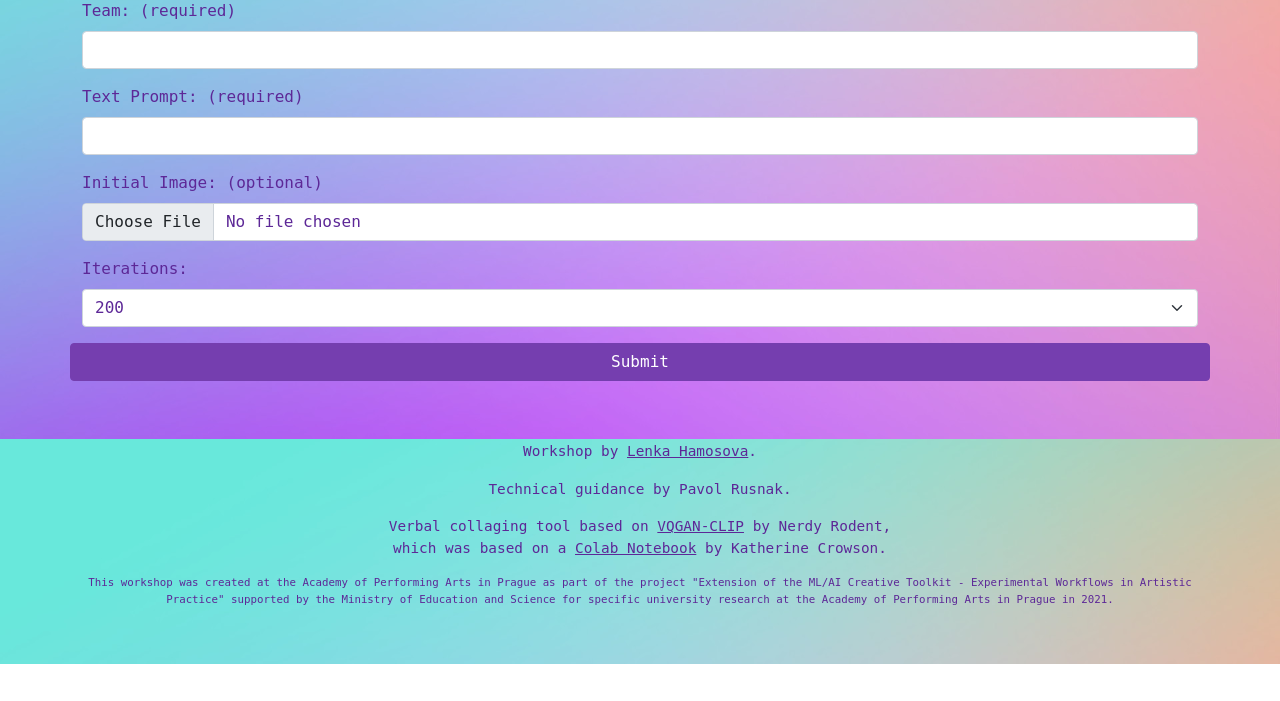
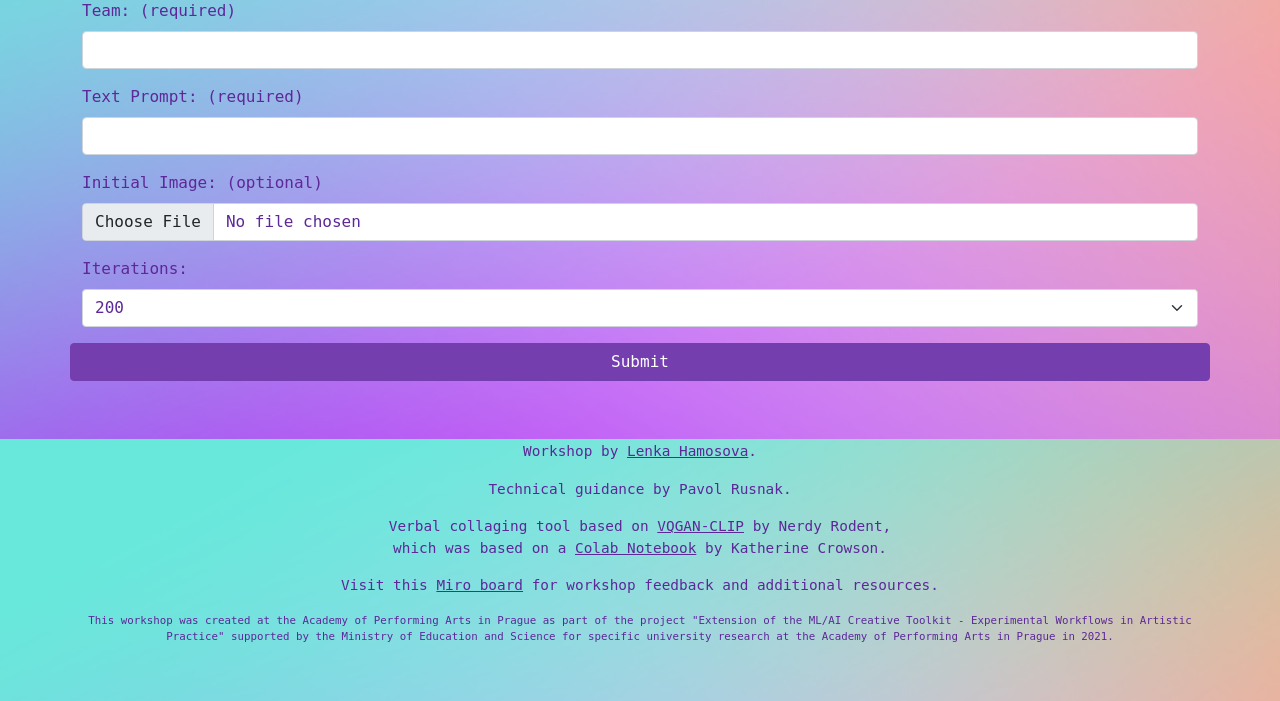
Before and after one commit to prusnak/fictioning, a Flask app: page / in a window 1280 px wide. Shown: the part 361-1062 px from the top of the page. Before the commit the page ends 1025 px from the top, so only its background shows below. Run offline with Flask 2, Linux system fonts and the light colour scheme; some libraries are stand-ins or nearby versions; some web fonts are replaced.

Commit message:
add footer

```diff
--- a/templates/base.html
+++ b/templates/base.html
@@ -25,6 +25,7 @@
           <p>Workshop by <a href="https://hamosova.com" target="_blank">Lenka Hamosova</a>.</p>
           <p>Technical guidance by Pavol Rusnak.</p>
           <p>Verbal collaging tool based on <a href="https://github.com/nerdyrodent/VQGAN-CLIP" target="_blank">VQGAN-CLIP</a> by Nerdy Rodent,<br>which was based on a <a href="https://colab.research.google.com/drive/1ZAus_gn2RhTZWzOWUpPERNC0Q8OhZRTZ" target="_blank">Colab Notebook</a> by Katherine Crowson.</p>
+	  <p>Visit this <a href="https://miro.com/app/board/o9J_lvdQNzc=/">Miro board</a> for workshop feedback and additional resources.</p>
           <p class="small">This workshop was created at the Academy of Performing Arts in Prague as part of the project "Extension of the ML/AI Creative Toolkit - Experimental Workflows in Artistic Practice" supported by the Ministry of Education and Science for specific university research at the Academy of Performing Arts in Prague in 2021.</p>
         </div>
       </div>
```
